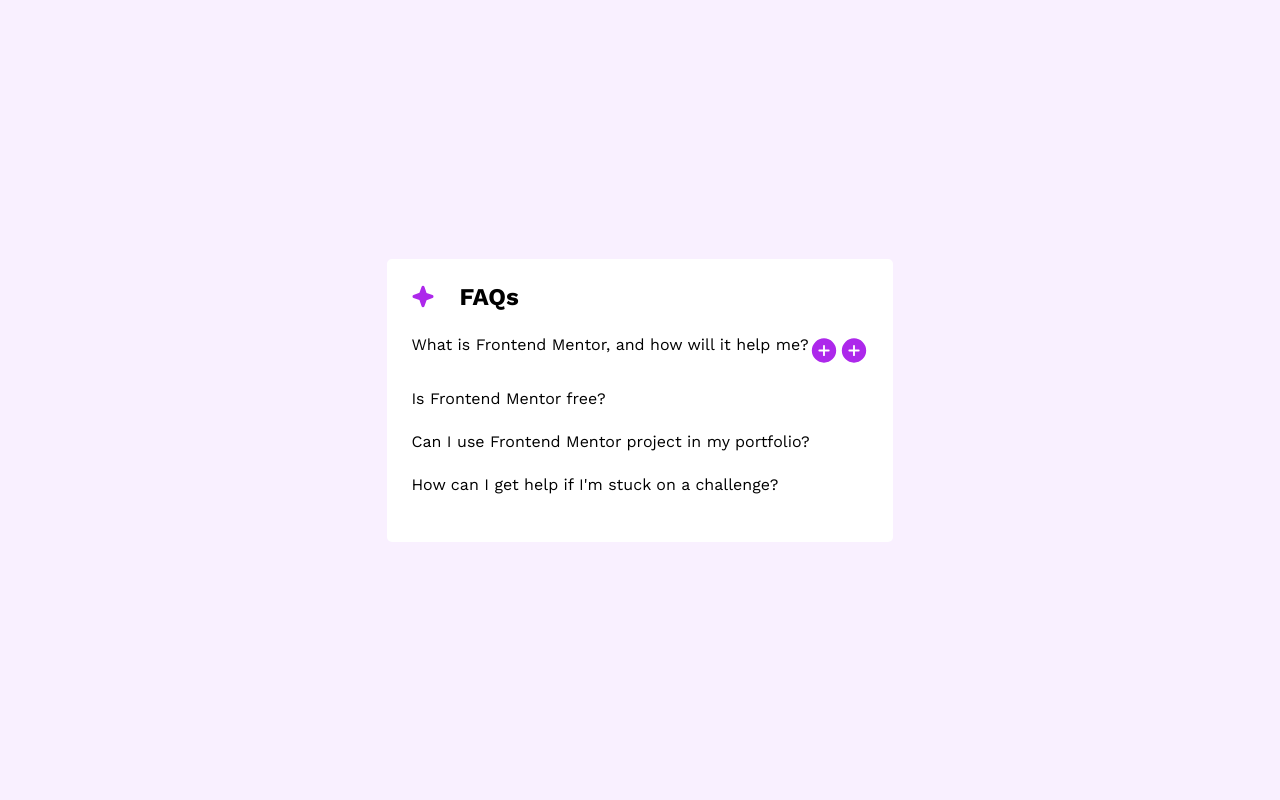
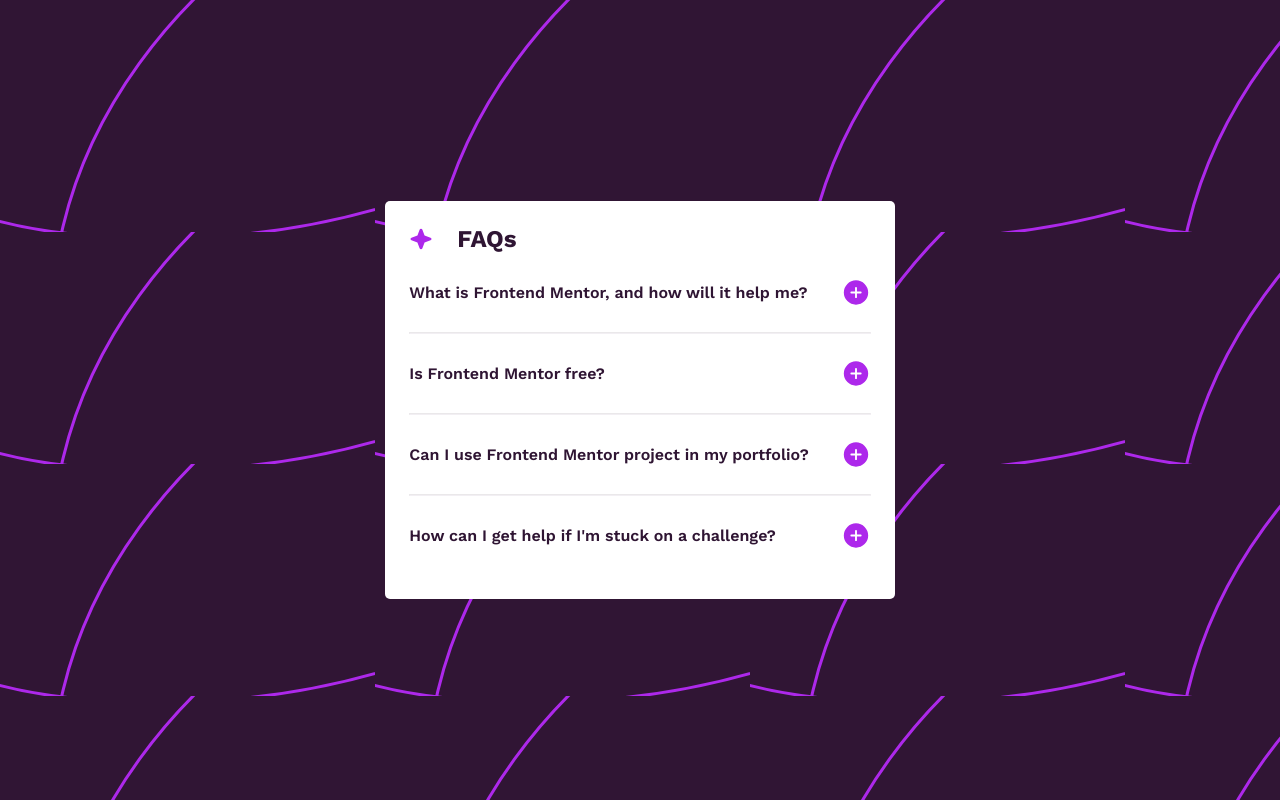
Before and after one commit to Gbw699/faq-accordion-frontend-mentor, an Angular app: page / in a window 1280 px wide. Built offline with nearby package versions, Linux system fonts and the light colour scheme.

Commit message:
FEAT enhance accordion functionality with icons and styling updates

```diff
--- a/src/app/app.component.html
+++ b/src/app/app.component.html
@@ -11,18 +11,29 @@
     <details class="accordion">
       <summary class="question">
         What is Frontend Mentor, and how will it help me?
-        <div class="icon"></div>
+        <img
+          class="icon"
+          src="./assets/images/icon-plus.svg"
+          alt="Plus and Minus Accordion Icon"
+        />
       </summary>
-
       <p class="text">
         Frontend Mentor offers realistic coding challenges to help developers
-        imporve their frontend coding skills with projects in HTML, CSS, AND
+        imporve their frontend coding skills with projects in HTML, CSS, and
         JavaScript. It's suitable for all levels and ideal for portfolio
-        building
+        building.
       </p>
     </details>
+    <hr class="line" />
     <details class="accordion">
-      <summary class="question">Is Frontend Mentor free?</summary>
+      <summary class="question">
+        Is Frontend Mentor free?
+        <img
+          class="icon"
+          src="./assets/images/icon-plus.svg"
+          alt="Plus and Minus Accordion Icon"
+        />
+      </summary>
       <p class="text">
         Yes, Frontend Mentor offers both free and paid plans. The free plan
         gives you access to a selection of challenges, but the Pro plan unlocks
@@ -31,9 +42,15 @@
         practice building real-world projects.
       </p>
     </details>
+    <hr class="line" />
     <details class="accordion">
       <summary class="question">
         Can I use Frontend Mentor project in my portfolio?
+        <img
+          class="icon"
+          src="./assets/images/icon-plus.svg"
+          alt="Plus and Minus Accordion Icon"
+        />
       </summary>
       <p class="text">
         Yes! You can absolutely use Frontend Mentor projects in your portfolio.
@@ -44,9 +61,15 @@
         the GitHub repository in your portfolio.
       </p>
     </details>
+    <hr class="line" />
     <details class="accordion">
       <summary class="question">
         How can I get help if I'm stuck on a challenge?
+        <img
+          class="icon"
+          src="./assets/images/icon-plus.svg"
+          alt="Plus and Minus Accordion Icon"
+        />
       </summary>
       <p class="text">
         If you're stuck on a Frontend Mentor challenge, here are some ways to
--- a/src/app/app.component.scss
+++ b/src/app/app.component.scss
@@ -14,6 +14,8 @@
     }
     .title {
       margin: 0;
+      font-weight: 700;
+      color: s.$DarkPurple;
     }
   }
   .accordions-container {
@@ -21,20 +23,26 @@
       margin: 1.5rem 0;
       .question {
         display: flex;
-        .icon {
-          display: block;
-          width: 60px;
-          height: 30px;
-          background-image: url("../../public/assets/images/icon-plus.svg");
-        }
+        justify-content: space-between;
+        align-items: center;
+        gap: 2rem;
+        font-weight: 600;
+        color: s.$DarkPurple;
+      }
+      .text {
+        color: rgba($color: s.$GrayishPurple, $alpha: 1);
+        line-height: 1.5rem;
       }
     }
     .accordion[open] {
       .question {
         .icon {
-          background-image: url("../../public/assets/images/icon-minus.svg");
+          content: url("../../public/assets/images/icon-minus.svg");
         }
       }
     }
+    .line {
+      border-color: rgba($color: s.$GrayishPurple, $alpha: 0.1);
+    }
   }
 }
--- a/src/styles.scss
+++ b/src/styles.scss
@@ -25,4 +25,5 @@
   display: flex;
   justify-content: center;
   align-items: center;
+  background-image: url("../public/assets/images/background-pattern-mobile.svg");
 }
```
